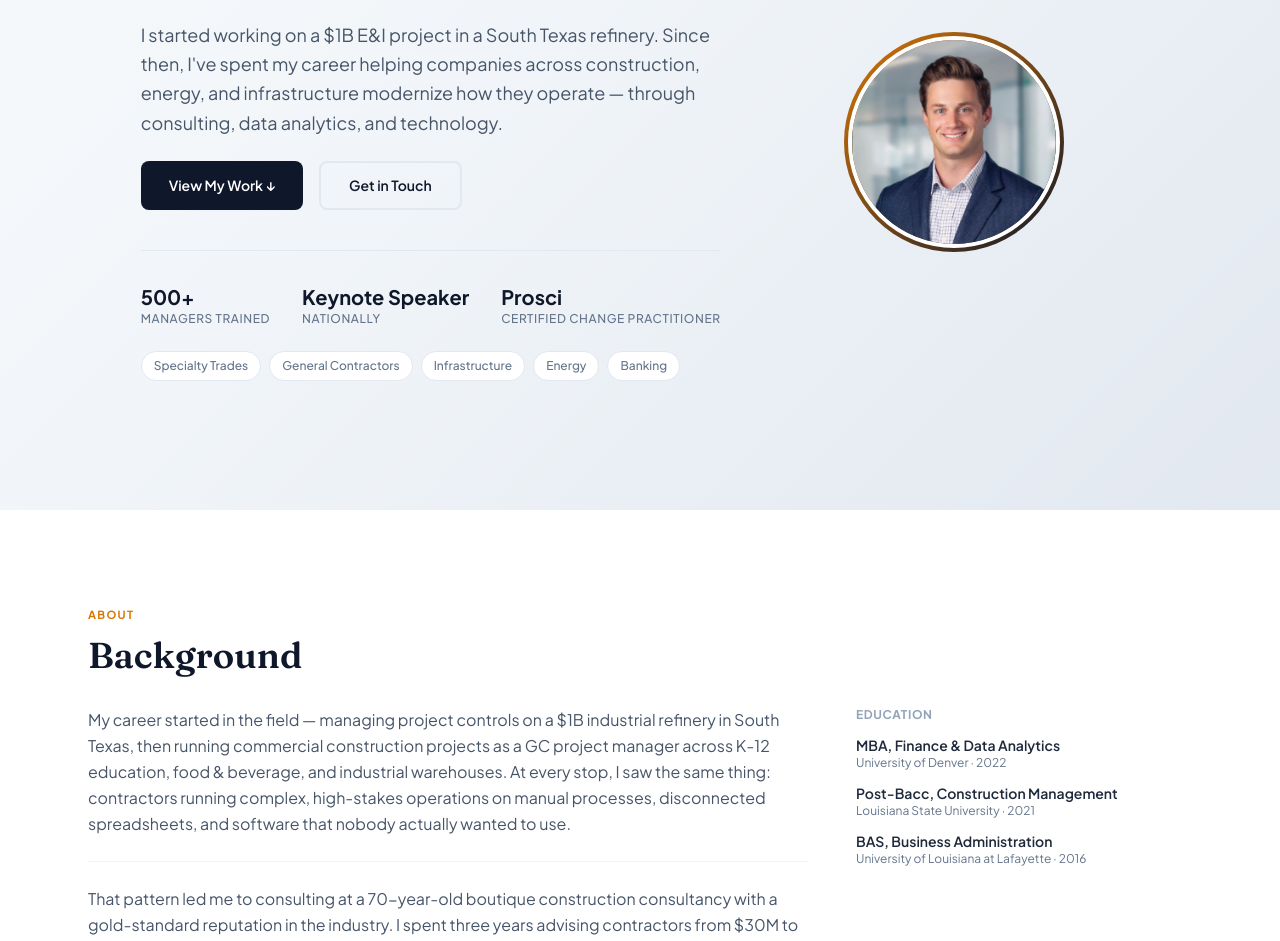
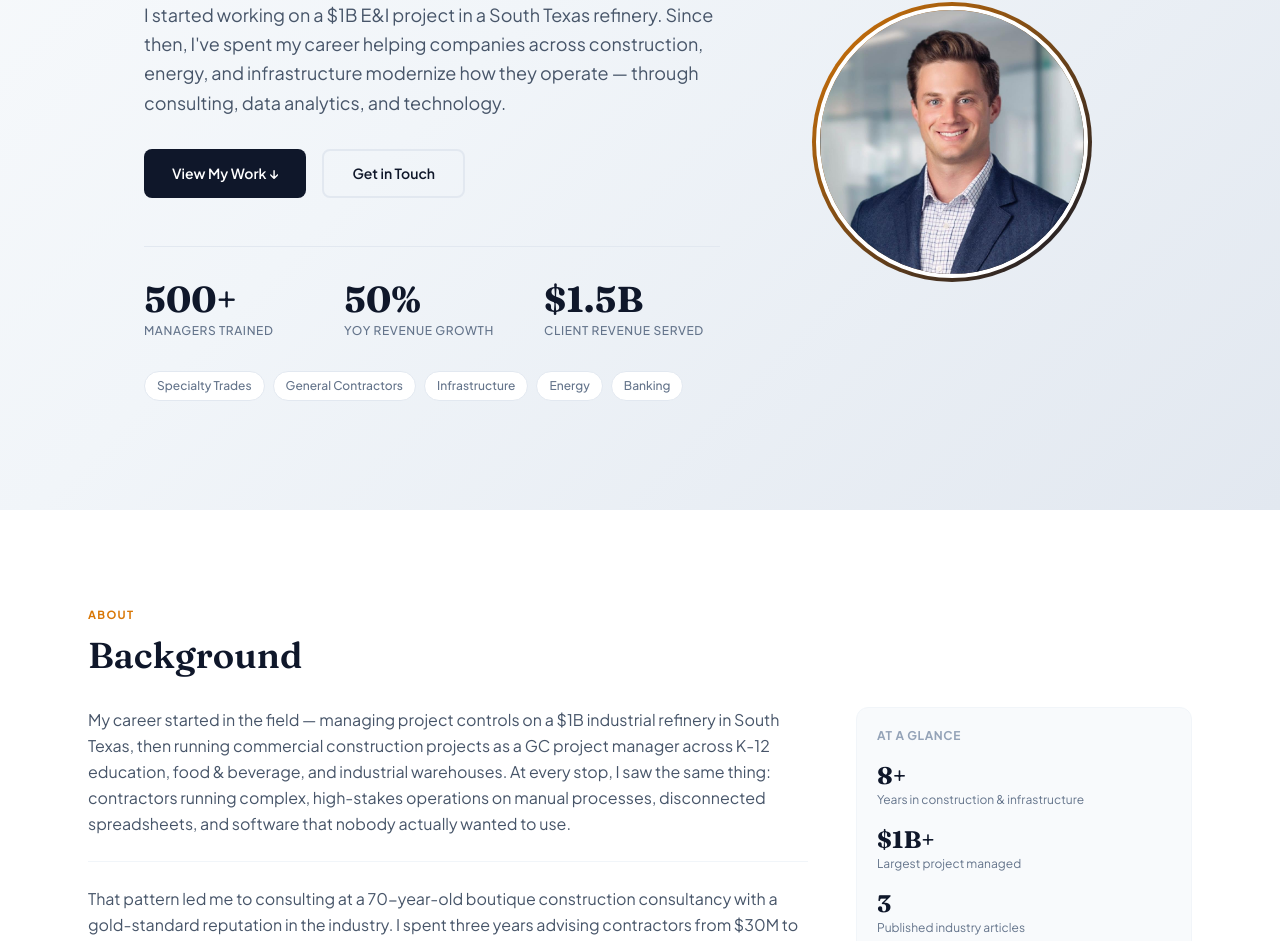
Before and after one commit to cainmenard/cainmenard-portfolio, a Next.js app: page / in a window 1280 px wide. Shown: the part 290-1231 px from the top of the page. Built offline with nearby package versions, Linux system fonts and the light colour scheme.

Commit message:
Hero stats, about callouts, collapsible experience, mobile nav animation

```diff
--- a/src/app/globals.css
+++ b/src/app/globals.css
@@ -184,8 +184,8 @@ body {
 
 /* Headshot */
 .headshot-ring {
-  width: 220px;
-  height: 220px;
+  width: 280px;
+  height: 280px;
   border-radius: 50%;
   padding: 4px;
   background: linear-gradient(135deg, var(--accent), var(--navy));
@@ -196,6 +196,31 @@ body {
   border-radius: 50%;
   object-fit: cover;
   border: 4px solid #fff;
+}
+
+/* Hero entrance animation */
+.hero-fade-in {
+  opacity: 0;
+  transform: translateY(24px);
+  animation: heroIn 0.8s cubic-bezier(0.16, 1, 0.3, 1) forwards;
+}
+@keyframes heroIn {
+  to { opacity: 1; transform: translateY(0); }
+}
+
+/* Mobile nav animation */
+.mobile-nav-overlay {
+  transition: opacity 0.3s ease, transform 0.3s ease;
+}
+.mobile-nav-closed {
+  opacity: 0;
+  transform: translateY(-12px);
+  pointer-events: none;
+}
+.mobile-nav-open {
+  opacity: 1;
+  transform: translateY(0);
+  pointer-events: auto;
 }
 
 /* Contact button */
@@ -243,6 +268,6 @@ body {
 }
 
 @media (max-width: 768px) {
-  .headshot-ring { width: 160px; height: 160px; }
+  .headshot-ring { width: 200px; height: 200px; }
   .tableau-container { padding-top: 75%; }
 }
--- a/src/app/page.js
+++ b/src/app/page.js
@@ -187,6 +187,7 @@ export default function Home() {
   const [scrolled, setScrolled] = useState(false)
   const [mobileNav, setMobileNav] = useState(false)
   const [formStatus, setFormStatus] = useState('idle') // idle | sending | sent | error
+  const [showAllJobs, setShowAllJobs] = useState(false)
 
   const handleSubmit = async (e) => {
     e.preventDefault()
@@ -247,8 +248,7 @@ export default function Home() {
       </nav>
 
       {/* Mobile Nav Overlay */}
-      {mobileNav && (
-        <div className="fixed inset-0 z-40 bg-white flex flex-col items-center justify-center gap-6 md:hidden" onClick={() => setMobileNav(false)}>
+      <div className={`fixed inset-0 z-40 bg-white flex flex-col items-center justify-center gap-6 md:hidden mobile-nav-overlay ${mobileNav ? 'mobile-nav-open' : 'mobile-nav-closed'}`}>
         {NAV_ITEMS.map(item => (
           <a key={item.id} href={`#${item.id}`}
             className="text-xl font-semibold text-slate-800 hover:text-amber-600 transition"
@@ -260,29 +260,37 @@ export default function Home() {
         <a href="/lagniappe" className="text-lg font-medium text-slate-400 hover:text-amber-600 transition" onClick={() => setMobileNav(false)}>Lagniappe</a>
         <a href="#contact" className="btn-primary mt-4" onClick={() => setMobileNav(false)}>Get in Touch</a>
       </div>
-      )}
 
       {/* ─── HERO ─── */}
       <header className="hero-gradient min-h-screen flex items-center pt-16">
         <div className="max-w-6xl mx-auto px-6 py-20 grid md:grid-cols-5 gap-12 items-center">
-          <div className="md:col-span-3">
+          <div className="md:col-span-3 hero-fade-in">
             <p className="section-label mb-4">Digital Operations Leader</p>
             <h1 className="text-5xl md:text-6xl font-bold leading-tight mb-6" style={{ fontFamily: 'var(--font-display)', color: 'var(--navy)' }}>
               Cain Menard
             </h1>
-            <p className="text-lg text-slate-600 leading-relaxed mb-6 max-w-xl">
-              I started working on a $1B E&amp;I project in a South Texas refinery. Since then, I've spent
+            <p className="text-lg text-slate-600 leading-relaxed mb-8 max-w-xl">
+              I started working on a $1B E&amp;I project in a South Texas refinery. Since then, I&apos;ve spent
               my career helping companies across construction, energy, and infrastructure modernize
               how they operate — through consulting, data analytics, and technology.
             </p>
-            <div className="flex flex-wrap gap-4 mb-10">
+            <div className="flex flex-wrap gap-4 mb-12">
               <a href="#projects" className="btn-primary">View My Work ↓</a>
               <a href="#contact" className="btn-outline">Get in Touch</a>
             </div>
-            <div className="flex flex-wrap gap-x-8 gap-y-4 pt-8 border-t border-slate-200 mb-6">
-              <div><p className="text-xl font-bold" style={{ color: 'var(--navy)' }}>500+</p><p className="text-xs text-slate-500 font-medium uppercase tracking-wider">Managers Trained</p></div>
-              <div><p className="text-xl font-bold" style={{ color: 'var(--navy)' }}>Keynote Speaker</p><p className="text-xs text-slate-500 font-medium uppercase tracking-wider">Nationally</p></div>
-              <div><p className="text-xl font-bold" style={{ color: 'var(--navy)' }}>Prosci</p><p className="text-xs text-slate-500 font-medium uppercase tracking-wider">Certified Change Practitioner</p></div>
+            <div className="grid grid-cols-3 gap-6 pt-8 border-t border-slate-200 mb-8">
+              <div>
+                <p className="text-3xl md:text-4xl font-bold" style={{ color: 'var(--navy)', fontFamily: 'var(--font-display)' }}>500+</p>
+                <p className="text-xs text-slate-500 font-medium uppercase tracking-wider mt-1">Managers Trained</p>
+              </div>
+              <div>
+                <p className="text-3xl md:text-4xl font-bold" style={{ color: 'var(--navy)', fontFamily: 'var(--font-display)' }}>50%</p>
+                <p className="text-xs text-slate-500 font-medium uppercase tracking-wider mt-1">YoY Revenue Growth</p>
+              </div>
+              <div>
+                <p className="text-3xl md:text-4xl font-bold" style={{ color: 'var(--navy)', fontFamily: 'var(--font-display)' }}>$1.5B</p>
+                <p className="text-xs text-slate-500 font-medium uppercase tracking-wider mt-1">Client Revenue Served</p>
+              </div>
             </div>
             <div className="flex flex-wrap gap-2">
               {['Specialty Trades', 'General Contractors', 'Infrastructure', 'Energy', 'Banking'].map(s => (
@@ -290,9 +298,9 @@ export default function Home() {
               ))}
             </div>
           </div>
-          <div className="md:col-span-2 flex justify-center">
+          <div className="md:col-span-2 flex justify-center hero-fade-in" style={{ animationDelay: '0.15s' }}>
             <div className="headshot-ring">
-              <Image src="/headshot.jpg" alt="Cain Menard" width={220} height={220} className="rounded-full object-cover" priority />
+              <Image src="/headshot.jpg" alt="Cain Menard" width={280} height={280} className="rounded-full object-cover" priority />
             </div>
           </div>
         </div>
@@ -338,6 +346,23 @@ export default function Home() {
               </div>
             </div>
             <div className="space-y-6">
+              <div className="bg-slate-50 rounded-xl p-5 border border-slate-100">
+                <p className="text-xs font-bold text-slate-400 uppercase tracking-wider mb-4">At a Glance</p>
+                <div className="space-y-4">
+                  <div>
+                    <p className="text-2xl font-bold" style={{ color: 'var(--navy)', fontFamily: 'var(--font-display)' }}>8+</p>
+                    <p className="text-xs text-slate-500">Years in construction &amp; infrastructure</p>
+                  </div>
+                  <div>
+                    <p className="text-2xl font-bold" style={{ color: 'var(--navy)', fontFamily: 'var(--font-display)' }}>$1B+</p>
+                    <p className="text-xs text-slate-500">Largest project managed</p>
+                  </div>
+                  <div>
+                    <p className="text-2xl font-bold" style={{ color: 'var(--navy)', fontFamily: 'var(--font-display)' }}>3</p>
+                    <p className="text-xs text-slate-500">Published industry articles</p>
+                  </div>
+                </div>
+              </div>
               <div>
                 <p className="text-xs font-bold text-slate-400 uppercase tracking-wider mb-3">Education</p>
                 {EDUCATION.map(e => (
@@ -356,8 +381,8 @@ export default function Home() {
       <section id="projects" className="py-24 bg-slate-50">
         <div className="max-w-6xl mx-auto px-6 fade-section">
           <p className="section-label mb-3">Projects</p>
-          <h2 className="section-heading text-3xl md:text-4xl mb-4">Data Visualizations</h2>
-          <p className="text-slate-500 mb-12 max-w-2xl">Interactive dashboards built for real consulting engagements. Click through to explore the full version on Tableau Public.</p>
+          <h2 className="section-heading text-3xl md:text-4xl mb-4">Work Samples</h2>
+          <p className="text-slate-500 mb-12 max-w-2xl">Interactive dashboards and data tools built for real consulting engagements. Click through to explore the full version on Tableau Public.</p>
           <div className="space-y-10">
             {TABLEAU_DASHBOARDS.map((d, i) => (
               <div key={i} className="bg-white rounded-xl border border-slate-200 overflow-hidden">
@@ -429,9 +454,9 @@ export default function Home() {
           <p className="section-label mb-3">Experience</p>
           <h2 className="section-heading text-3xl md:text-4xl mb-12">Career Timeline</h2>
           <div className="space-y-12">
-            {EXPERIENCE.map((job, i) => (
+            {(showAllJobs ? EXPERIENCE : EXPERIENCE.slice(0, 2)).map((job, i) => (
               <div key={i} className="relative pl-10">
-                {i < EXPERIENCE.length - 1 && <div className="timeline-line" />}
+                {i < (showAllJobs ? EXPERIENCE.length : 2) - 1 && <div className="timeline-line" />}
                 <div className="timeline-dot" />
                 <div className="bg-white rounded-xl border border-slate-200 p-6 md:p-8">
                   <div className="flex flex-wrap items-baseline gap-x-4 gap-y-1 mb-1">
@@ -450,6 +475,16 @@ export default function Home() {
               </div>
             ))}
           </div>
+          {!showAllJobs && (
+            <div className="text-center mt-10">
+              <button onClick={() => setShowAllJobs(true)}
+                className="inline-flex items-center gap-2 text-sm font-semibold uppercase tracking-wider transition hover:translate-y-[-1px]"
+                style={{ color: 'var(--accent)' }}>
+                Show {EXPERIENCE.length - 2} Earlier Roles
+                <svg width="16" height="16" viewBox="0 0 24 24" fill="none" stroke="currentColor" strokeWidth="2.5" strokeLinecap="round"><polyline points="6 9 12 15 18 9"/></svg>
+              </button>
+            </div>
+          )}
         </div>
       </section>
 
```
Lines whose indentation alone changed are shown as unchanged.
